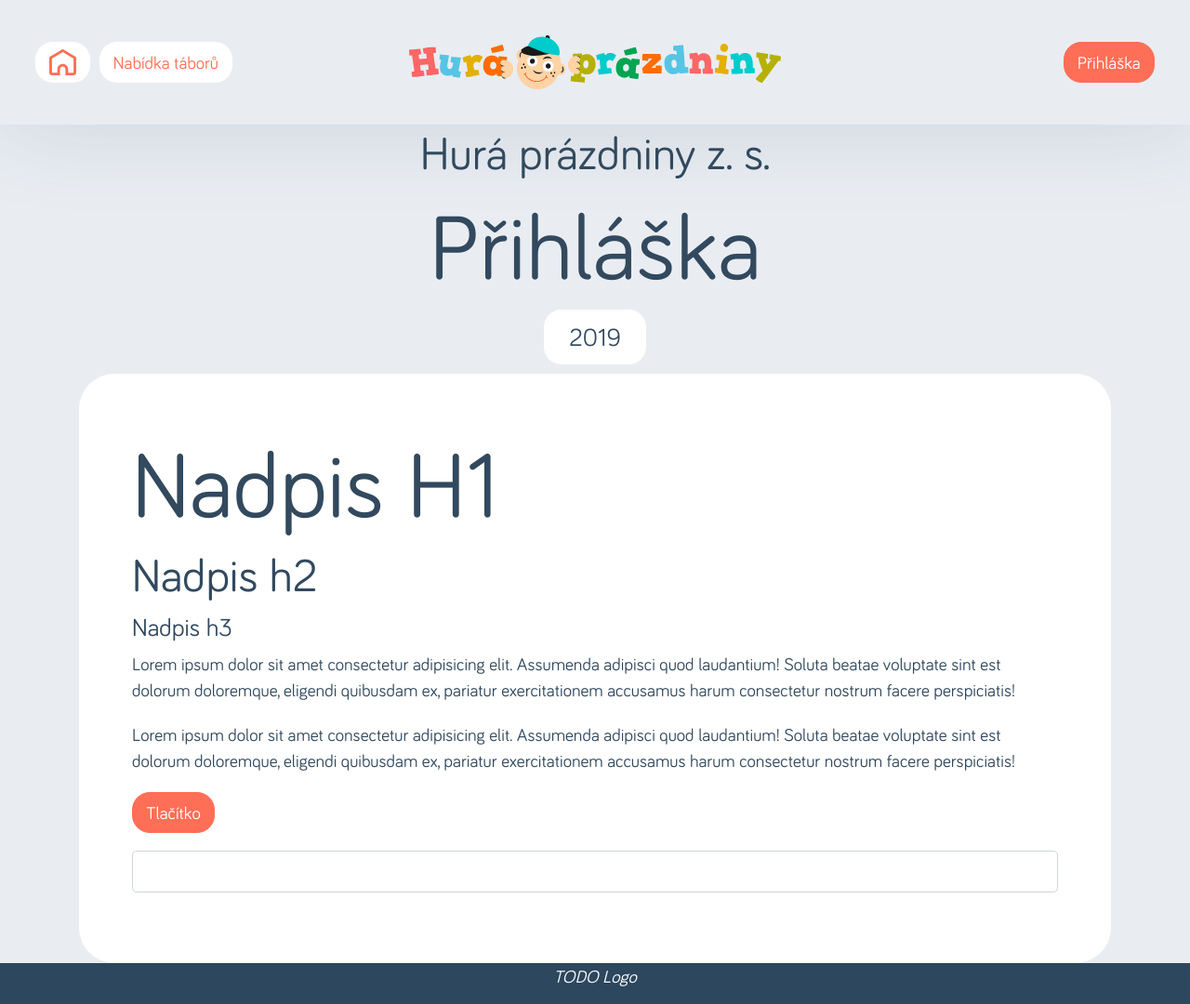
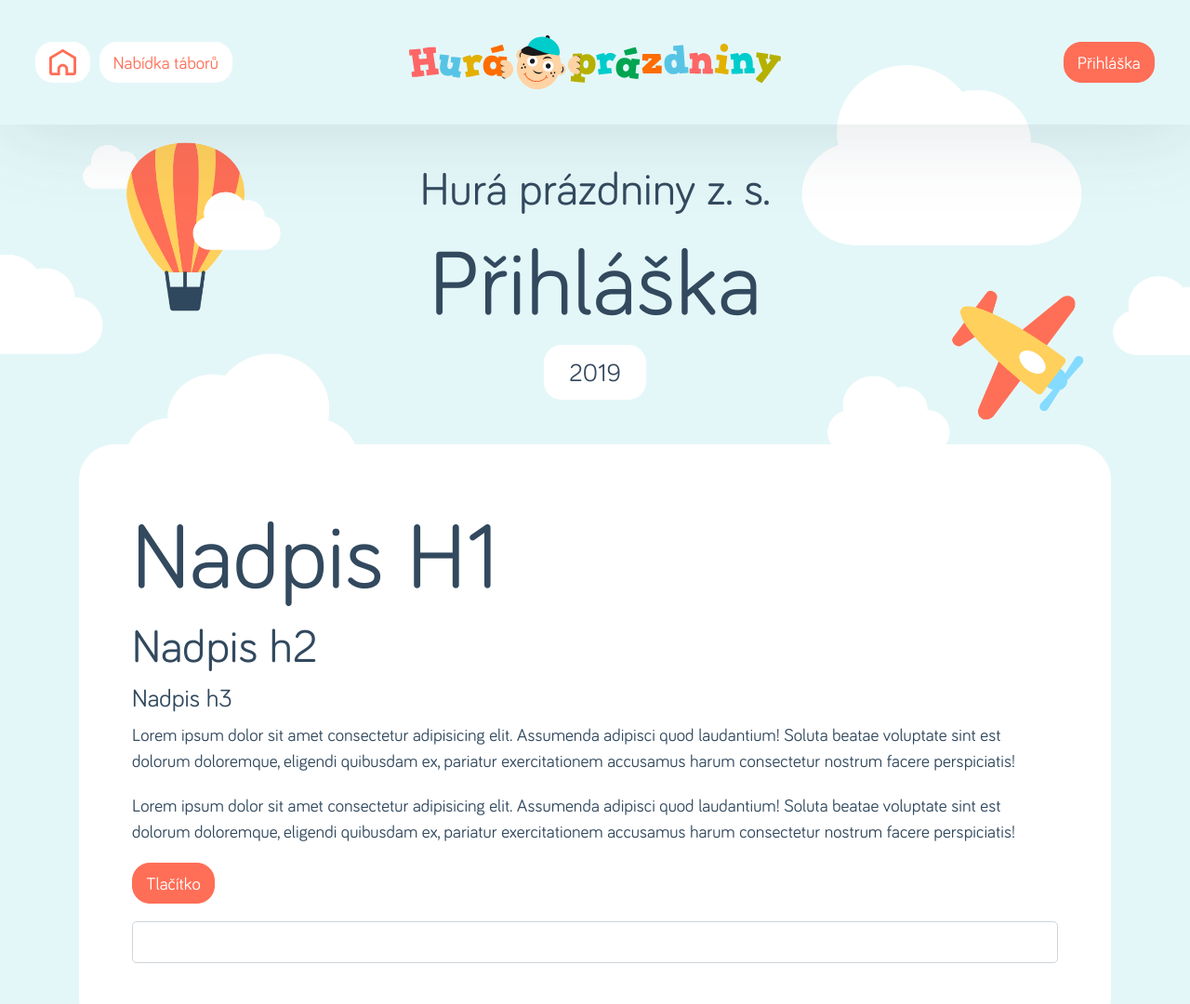
Before and after one commit to machal/hura-prazdniny-templates, a website: page index.html in a window 1280 px wide. Shown: the top 1080 px of the page at 93% size. Drawn offline with nearby package versions, Linux system fonts and the light colour scheme.

Commit message:
Page background

```diff
--- a/src/sass/huraprazdniny/base/_bootstrap-overrides.scss
+++ b/src/sass/huraprazdniny/base/_bootstrap-overrides.scss
@@ -1,3 +1,11 @@
+
+body {
+  background-color: #e4f7f8;
+  background-image: url(../img/bg.png);
+  background-repeat: no-repeat;
+  background-position: top center;
+  background-size: auto 50%;
+}
 
 .btn-primary {
   color: $white;
--- a/src/sass/huraprazdniny/components/_content.scss
+++ b/src/sass/huraprazdniny/components/_content.scss
@@ -6,4 +6,5 @@
   background: $white;
   border-radius: $border-radius-lg;
   padding: 3rem;
+  margin-bottom: 3rem;
 }
--- a/src/sass/huraprazdniny/components/_head.scss
+++ b/src/sass/huraprazdniny/components/_head.scss
@@ -4,6 +4,7 @@
 
 .hp-head {
   text-align: center;
+  margin-bottom: 2rem;
 }
 
 .hp-head__postheading {
--- a/src/sass/huraprazdniny/components/_navmain.scss
+++ b/src/sass/huraprazdniny/components/_navmain.scss
@@ -4,6 +4,7 @@
 
 .hp-navmain {
   box-shadow: 4px 4px 5rem rgba(49, 73, 94, 0.15);
+  margin-bottom: 2rem;
 }
 
 .hp-navmain__center {
```
Also changed, not shown: dist/css/style.css, dist/img/bg.png (added).
